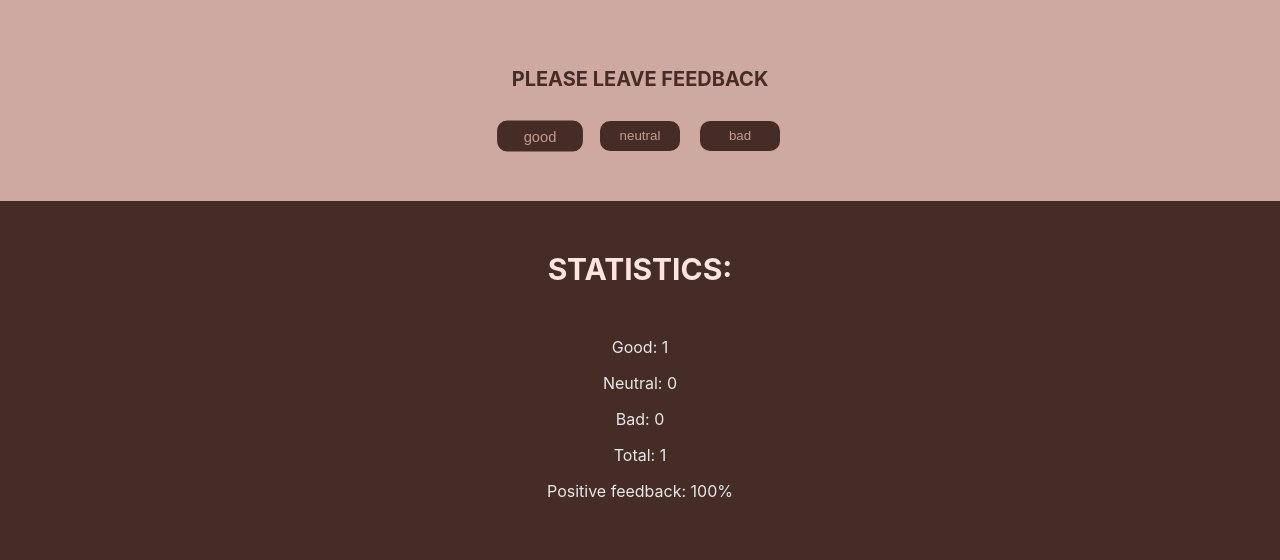
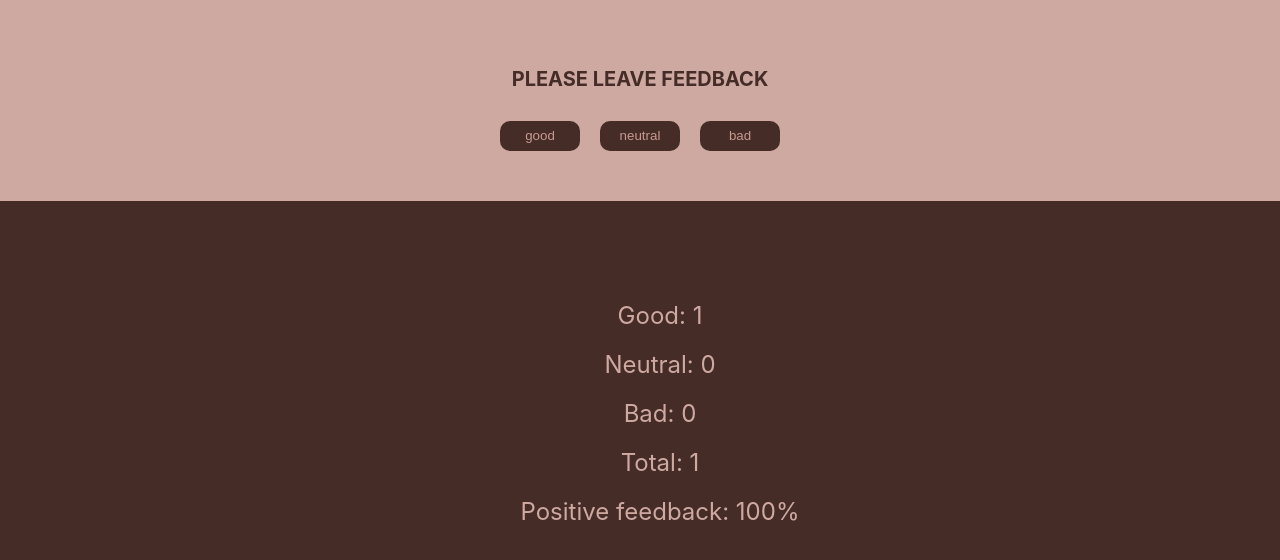
Before and after one commit to Tetiana4/goit-react-hw-04-hooks-feedback, a React (Create React App) app: page / in a window 1280 px wide. Both pictures are taken after a click on the button "good". Shown: the top 560 px of the page. Built offline with nearby package versions, Linux system fonts and the light colour scheme.

Commit message:
Change code

```diff
--- a/src/Components/App/App.jsx
+++ b/src/Components/App/App.jsx
@@ -4,57 +4,40 @@ import FeedbackOptions from '../FeedbackOptions/FeedbackOptions';
 import Notification from '../Notification/Notification';
 import Section from '../Section/Section';
 import Statistics from '../Statistics/Statistics';
-import { Title } from '../Statistics/Statistics.styled';
 
 export default function App() {
-  const [good, setGood] = useState(0);
-  const [neutral, setNeutral] = useState(0);
-  const [bad, setBad] = useState(0);
+  const [state, setState] = useState({ good: 0, neutral: 0, bad: 0 });
 
   const countTotalFeedback = () => {
-    return good + neutral + bad;
+    return Object.values(state).reduce((acc, value) => acc + value, 0);
   };
 
   const countPositiveFeedbackPercentage = () => {
-    return Math.round((good * 100) / countTotalFeedback());
+    return Math.round((state.good * 100) / countTotalFeedback());
   };
 
   const leaveFeedback = value => {
-    switch (value) {
-      case 'good':
-        setGood(s => s + 1);
-        break;
-      case 'neutral':
-        setNeutral(s => s + 1);
-        break;
-      case 'bad':
-        setBad(s => s + 1);
-        break;
-      default:
-        return;
-    }
+    setState(prevState => ({ ...prevState, [value]: prevState[value] + 1 }));
   };
+  const options = Object.keys(state);
+  const isShowStatistics = countTotalFeedback() !== 0;
+
   return (
     <>
-      <FeedbackOptions
-        options={{ good, neutral, bad }}
-        onHandleButton={leaveFeedback}
-      />
+      <FeedbackOptions options={options} onHandleButton={leaveFeedback} />
 
-      {countTotalFeedback() !== 0 ? (
-        <Section>
-          <Title>Statistics:</Title>
+      {isShowStatistics && (
+        <Section title={Statistics}>
           <Statistics
-            onGood={good}
-            onNeutral={neutral}
-            onBad={bad}
+            onGood={state.good}
+            onNeutral={state.neutral}
+            onBad={state.bad}
             onTotal={countTotalFeedback()}
             onPercentage={countPositiveFeedbackPercentage()}
           />
         </Section>
-      ) : (
-        <Notification message="No feedback given" />
       )}
+      {!isShowStatistics && <Notification message="No feedback given" />}
     </>
   );
 }
--- a/src/Components/FeedbackOptions/FeedbackOptions.jsx
+++ b/src/Components/FeedbackOptions/FeedbackOptions.jsx
@@ -6,7 +6,7 @@ export default function FeedbackOptions({ options, onHandleButton }) {
   return (
     <Container>
       <Title>Please leave feedback</Title>
-      {Object.keys(options).map(option => (
+      {options.map(option => (
         <List key={option}>
           <Button type="button" onClick={() => onHandleButton(option)}>
             {option}
--- a/src/Components/FeedbackOptions/FeedbackOptions.styled.js
+++ b/src/Components/FeedbackOptions/FeedbackOptions.styled.js
@@ -23,13 +23,14 @@ export const Button = styled.button`
   color: #c69a91;
 
   border-radius: 10px;
-  border: none;
+  border: 5px;
   cursor: pointer;
   transition: all 0.25s linear 0s;
-  &:hover,
-  &:focus {
-    border: 1px solid #cea9a1;
-    transform: scale(1.1);
+
+  &:hover {
+    background: #cea9a1;
+    color: #452c27;
+    box-shadow: inset 0 0 0 1px #452c27;
   }
 `;
 
--- a/src/Components/Section/Section.jsx
+++ b/src/Components/Section/Section.jsx
@@ -15,5 +15,5 @@ export default Section;
 
 Section.protoTypes = {
   title: PropTypes.string,
-  // не знаю як прописати children:(
+  children: PropTypes.node,
 };
--- a/src/Components/Section/Section.styled.js
+++ b/src/Components/Section/Section.styled.js
@@ -6,5 +6,10 @@ export const SectionS = styled.section`
   padding: 50px;
 `;
 export const Title = styled.h2`
-  margin: 0;
+  margin: 0 0 50px;
+  text-transform: uppercase;
+  text-align: center;
+  font-size: 30px;
+
+  color: #ffe4e1;
 `;
--- a/src/Components/Statistics/Statistics.jsx
+++ b/src/Components/Statistics/Statistics.jsx
@@ -1,14 +1,14 @@
 import React from 'react';
 import PropTypes from 'prop-types';
-import { Container } from './Statistics.styled';
+import { Container, Item } from './Statistics.styled';
 
 const Statistics = ({ onGood, onNeutral, onBad, onTotal, onPercentage }) => (
   <Container>
-    <p>Good: {onGood}</p>
-    <p>Neutral: {onNeutral}</p>
-    <p>Bad: {onBad}</p>
-    <p>Total: {onTotal}</p>
-    <p>Positive feedback: {onPercentage}%</p>
+    <Item>Good: {onGood}</Item>
+    <Item>Neutral: {onNeutral}</Item>
+    <Item>Bad: {onBad}</Item>
+    <Item>Total: {onTotal}</Item>
+    <Item>Positive feedback: {onPercentage}%</Item>
   </Container>
 );
 
--- a/src/Components/Statistics/Statistics.styled.js
+++ b/src/Components/Statistics/Statistics.styled.js
@@ -1,14 +1,12 @@
 import styled from '@emotion/styled';
 
-export const Container = styled.div`
+export const Container = styled.ul`
   text-align: center;
 `;
 
-export const Title = styled.h2`
-  margin: 0 0 50px;
-  text-transform: uppercase;
-  text-align: center;
-  font-size: 30px;
-
-  color: #ffe4e1;
+export const Item = styled.li`
+  margin-top: 20px;
+  list-style: none;
+  color: #cea9a1;
+  font-size: 24px;
 `;
```
